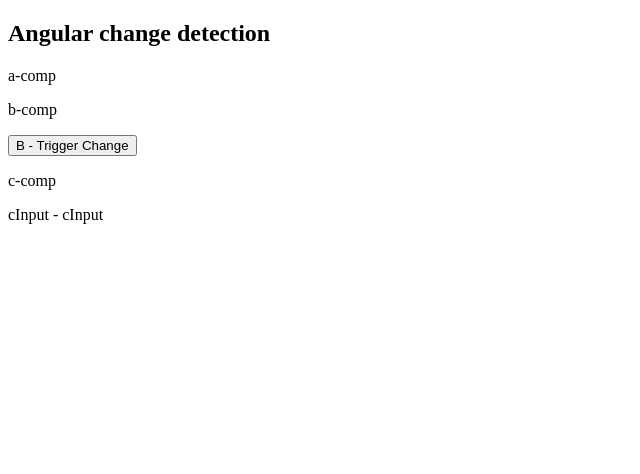
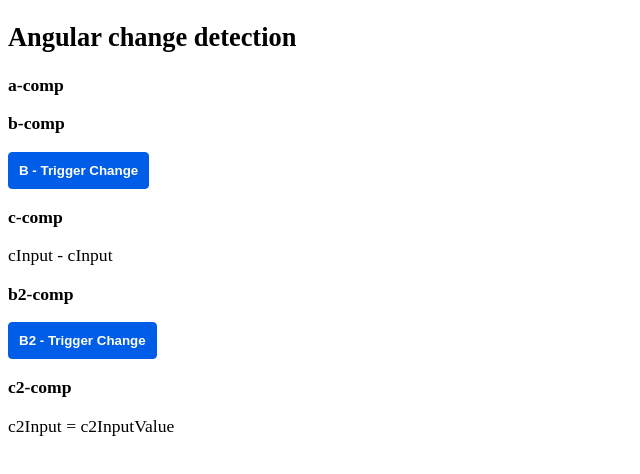
Before and after one commit to elvisferns/ang-change-det, an Angular app: page / in a window 1280 px wide. Shown: the top 474 px of the page, without its empty margins (0-640 px from the left). Built offline with nearby package versions, Linux system fonts and the light colour scheme.

Commit message:
OnPush change detection

```diff
--- a/src/app/a-comp/a-comp.component.html
+++ b/src/app/a-comp/a-comp.component.html
@@ -1,2 +1,3 @@
 <p>a-comp</p>
 <app-b-comp></app-b-comp>
+<app-b2-comp></app-b2-comp>
--- a/src/app/app.module.ts
+++ b/src/app/app.module.ts
@@ -5,13 +5,17 @@
 import { ACompComponent } from './a-comp/a-comp.component';
 import { BCompComponent } from './b-comp/b-comp.component';
 import { CCompComponent } from './c-comp/c-comp.component';
+import { B2CompComponent } from './b2-comp/b2-comp.component';
+import { C2CompComponent } from './c2-comp/c2-comp.component';
 
 @NgModule({
   declarations: [
     AppComponent,
     ACompComponent,
     BCompComponent,
-    CCompComponent
+    CCompComponent,
+    B2CompComponent,
+    C2CompComponent
   ],
   imports: [
     BrowserModule
--- a/src/app/b-comp/b-comp.component.ts
+++ b/src/app/b-comp/b-comp.component.ts
@@ -24,6 +24,7 @@
     AfterViewInit,
     AfterViewChecked
 {
+
   cInputValue = 'cInput';
   ngOnChanges() {
     console.log(`b-comp.component.ts ~ ngOnChanges`);
@@ -54,6 +55,6 @@
   }
 
   triggerChangeDetection() {
-    this.cInputValue = 'cInput - changed';
+    this.cInputValue = `cInput - changed @${new Date()}`;
   }
 }
--- /dev/null
+++ b/src/app/b2-comp/b2-comp.component.html
@@ -0,0 +1,5 @@
+<p>b2-comp</p>
+<div>
+  <button type="button" (click)="triggerChangeDetection()">B2 - Trigger Change</button>
+</div>
+<app-c2-comp [c2Input]="c2InputValue"></app-c2-comp>
--- /dev/null
+++ b/src/app/b2-comp/b2-comp.component.ts
@@ -0,0 +1,47 @@
+import { ChangeDetectionStrategy, Component } from '@angular/core';
+
+@Component({
+  selector: 'app-b2-comp',
+  templateUrl: './b2-comp.component.html',
+  styleUrls: ['./b2-comp.component.scss'],
+  changeDetection: ChangeDetectionStrategy.OnPush,
+})
+export class B2CompComponent {
+  c2InputValue = 'c2InputValue';
+
+  triggerChangeDetection() {
+    this.c2InputValue = `c2InputValue - updated @${new Date()}`;
+    setTimeout(() => {
+      console.log(`B2CompComponent ~ setTimeout called`);
+      this.c2InputValue = `c2InputValue - updated @${new Date()}`;
+    }, 5000);
+  }
+
+  ngOnChanges() {
+    console.log(`b2-comp.component.ts ~ ngOnChanges`);
+  }
+
+  ngOnInit() {
+    console.log(`b2-comp.component.ts ~ ngOnInit`);
+  }
+
+  ngDoCheck() {
+    console.log(`b2-comp.component ~ ngDoCheck`);
+  }
+
+  ngAfterContentChecked() {
+    console.log(`b2-comp.component ~ ngAfterContentChecked`);
+  }
+
+  ngAfterContentInit() {
+    console.log(`b2-comp.component ~ ngAfterContentInit`);
+  }
+
+  ngAfterViewChecked() {
+    console.log(`b2-comp.component ~ ngAfterViewChecked`);
+  }
+
+  ngAfterViewInit() {
+    console.log(`b2-comp.component ~ ngAfterViewInit`);
+  }
+}
--- a/src/app/c-comp/c-comp.component.ts
+++ b/src/app/c-comp/c-comp.component.ts
@@ -25,6 +25,7 @@
     AfterViewInit,
     AfterViewChecked
 {
+
   #cInput = '';
   @Input('cInput')
   set cInput(value) {
--- /dev/null
+++ b/src/app/c2-comp/c2-comp.component.html
@@ -0,0 +1,4 @@
+<p>c2-comp</p>
+<div>
+  c2Input = {{c2Input}}
+</div>
--- /dev/null
+++ b/src/app/c2-comp/c2-comp.component.ts
@@ -0,0 +1,48 @@
+import { ChangeDetectionStrategy, Component, Input } from '@angular/core';
+
+@Component({
+  selector: 'app-c2-comp',
+  templateUrl: './c2-comp.component.html',
+  styleUrls: ['./c2-comp.component.scss'],
+  changeDetection: ChangeDetectionStrategy.OnPush,
+})
+export class C2CompComponent {
+  #c2Input = '';
+  @Input('c2Input')
+  set c2Input(value: string) {
+    console.log(`🚀 ~ c2-comp ~ setc2Input ~ value:`, value);
+    this.#c2Input = value;
+  }
+
+  get c2Input() {
+    return this.#c2Input;
+  }
+
+  ngOnChanges() {
+    console.log(`c2-comp.component.ts ~ ngOnChanges`);
+  }
+
+  ngOnInit() {
+    console.log(`c2-comp.component.ts ~ ngOnInit`);
+  }
+
+  ngDoCheck() {
+    console.log(`c2-comp.component ~ ngDoCheck`);
+  }
+
+  ngAfterContentChecked() {
+    console.log(`c2-comp.component ~ ngAfterContentChecked`);
+  }
+
+  ngAfterContentInit() {
+    console.log(`c2-comp.component ~ ngAfterContentInit`);
+  }
+
+  ngAfterViewChecked() {
+    console.log(`c2-comp.component ~ ngAfterViewChecked`);
+  }
+
+  ngAfterViewInit() {
+    console.log(`c2-comp.component ~ ngAfterViewInit`);
+  }
+}
--- a/src/styles.scss
+++ b/src/styles.scss
@@ -1 +1,18 @@
 /* You can add global styles to this file, and also import other style files */
+
+html {
+  font-size: 1.1rem;
+}
+
+p {
+  font-weight: 600;
+}
+
+button {
+  padding: 10px;
+  border-radius: 4px;
+  background-color: #005de8;
+  color: white;
+  font-weight: 600;
+  border: 1px solid #005de8;
+}
```
Also changed, not shown: src/app/b2-comp/b2-comp.component.scss (added), src/app/c2-comp/c2-comp.component.scss (added), 2 other files (tests, documents, lock files or other folders).
